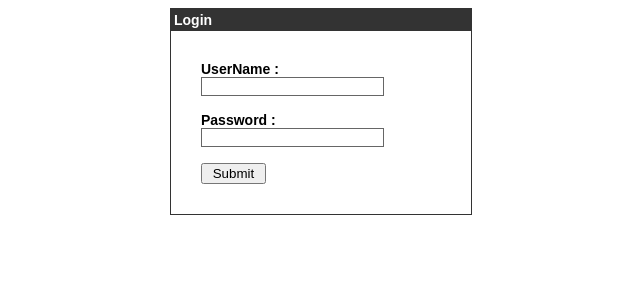
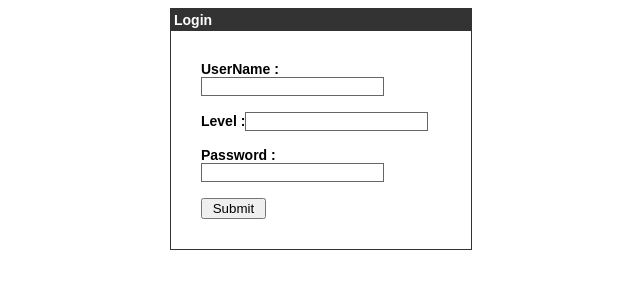
Before and after one commit to MBalderasNu/ContentCMS, a PHP site: page / in a window 1280 px wide. Shown: the top 300 px of the page, without its empty margins (319-959 px from the left). Run offline with PHP 8.4, Linux system fonts and the light colour scheme; data that the repository does not hold is empty.

Commit message:
trying to get login to work

```diff
--- a/backend/content_data.sql
+++ b/backend/content_data.sql
@@ -45,7 +45,7 @@ CREATE TABLE IF NOT EXISTS `themes` (
 CREATE TABLE IF NOT EXISTS `mainpages` (
   `id` int(10) NOT NULL AUTO_INCREMENT,
   `title` varchar(20) NOT NULL,
-  `content` varchar(100) NOT NULL,
+  `content` TEXT NOT NULL,
   PRIMARY KEY (`id`)
 ) ENGINE=InnoDB DEFAULT CHARSET=latin1 AUTO_INCREMENT = 11;
 
@@ -54,10 +54,12 @@ CREATE TABLE IF NOT EXISTS `mainpages` (
 CREATE TABLE IF NOT EXISTS `subpages` (
    `id` int(10) NOT NULL AUTO_INCREMENT,
   `title` varchar(20) NOT NULL,
-  `content` varchar(100) NOT NULL,
+  `content` TEXT NOT NULL,
   PRIMARY KEY (`id`)
 ) ENGINE=InnoDB DEFAULT CHARSET=latin1 AUTO_INCREMENT = 11;
 
+INSERT INTO `users` (`id`, `name`, `level`,`password`) VALUES
+(1, 'TestAdmin', 'admin', 'Test1234');
 
 INSERT INTO `mainpages` (`id`, `title`, `content`) VALUES
 (1, 'Home', 'This is a nice home page.'),
--- a/backend/index.php
+++ b/backend/index.php
@@ -6,9 +6,10 @@
       // username and password sent from form
 
       $myusername = mysqli_real_escape_string($db,$_POST['username']);
+      $mylevel = mysqli_real_escape_string($db, $_POST['level']);
       $mypassword = mysqli_real_escape_string($db,$_POST['password']);
 
-      $sql = "SELECT id FROM admin WHERE username = '$myusername' and passcode = '$mypassword'";
+      $sql = "SELECT id FROM users WHERE username = '$myusername'and 'level' = '$mylevel' and passcode = '$mypassword'";
       $result = mysqli_query($db,$sql);
       $row = mysqli_fetch_array($result,MYSQLI_ASSOC);
       $active = $row['active'];
@@ -59,6 +60,7 @@
 
                <form action = "" method = "post">
                   <label>UserName  :</label><input type = "text" name = "username" class = "box"/><br /><br />
+                  <label>Level  :</label><input type = "text" name = "level" class = "box"/><br /><br />
                   <label>Password  :</label><input type = "password" name = "password" class = "box" /><br/><br />
                   <input type = "submit" value = " Submit "/><br />
                </form>
--- a/frontend/locations.html
+++ b/frontend/locations.php
@@ -4,7 +4,7 @@
     <meta charset="UTF-8">
     <meta name="viewport" content="width=device-width, initial-scale=1.0">
     <meta http-equiv="X-UA-Compatible" content="ie=edge">
-    <title>Document</title>
+    <h1></h1>
 </head>
 <body>
 
```
Also changed, not shown: backend/register.php (deleted), frontend/about.php (renamed from frontend/about.html), frontend/contact.php (renamed from frontend/contact.html), frontend/email.php (renamed from frontend/email.html), frontend/home.php (renamed from frontend/home.html), frontend/mission.php (renamed from frontend/mission.html).
